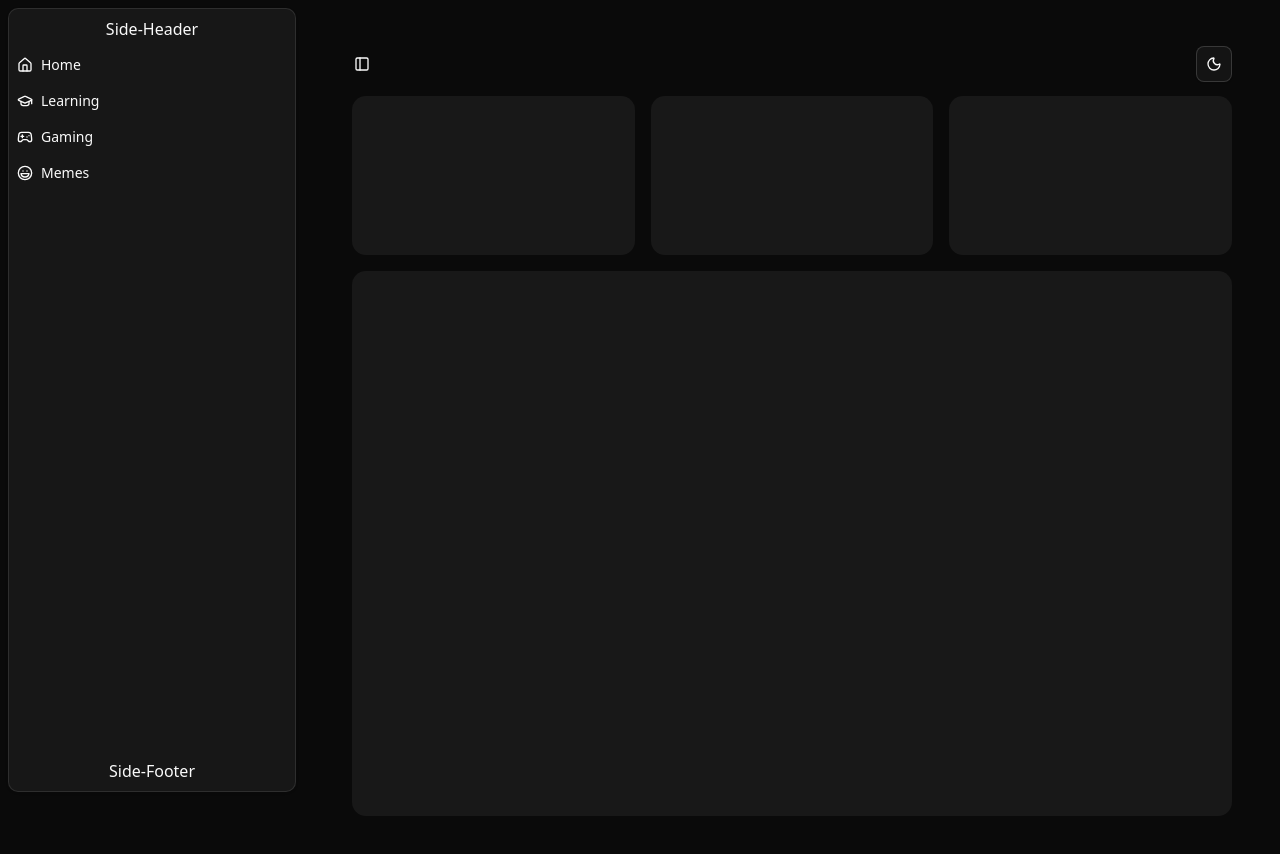
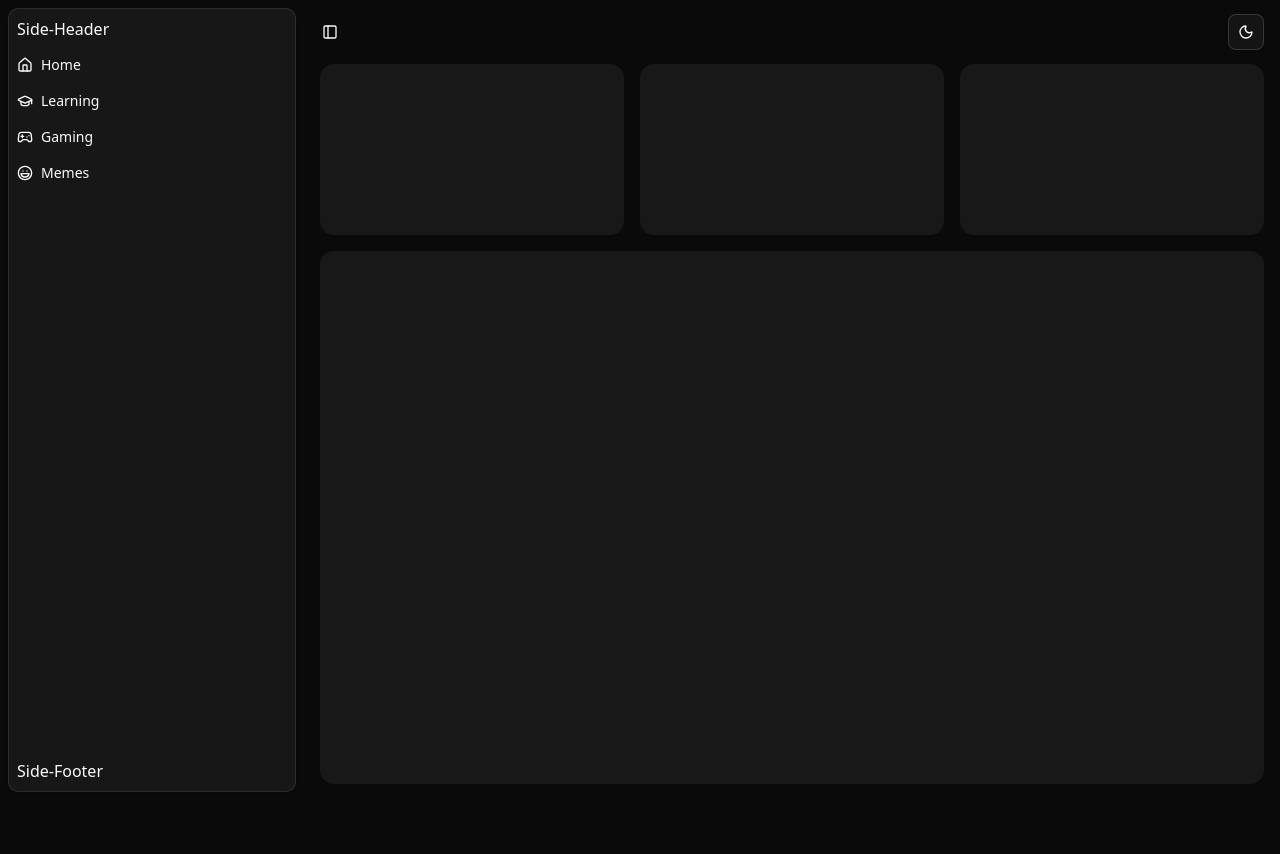
Before and after one commit to datogoglidze/datogoglidze.github.io, a React (Vite) app: page / in a window 1280 px wide. Shown: the top 854 px of the page. After the commit the page ends 800 px from the top, so only its background shows below. Built offline with nearby package versions, Linux system fonts and the light colour scheme.

Commit message:
Remove global padding and text centing (#20)

```diff
--- a/src/App.css
+++ b/src/App.css
@@ -1,5 +1,3 @@
 #root {
   margin: 0 auto;
-  padding: 2rem;
-  text-align: center;
 }
```
